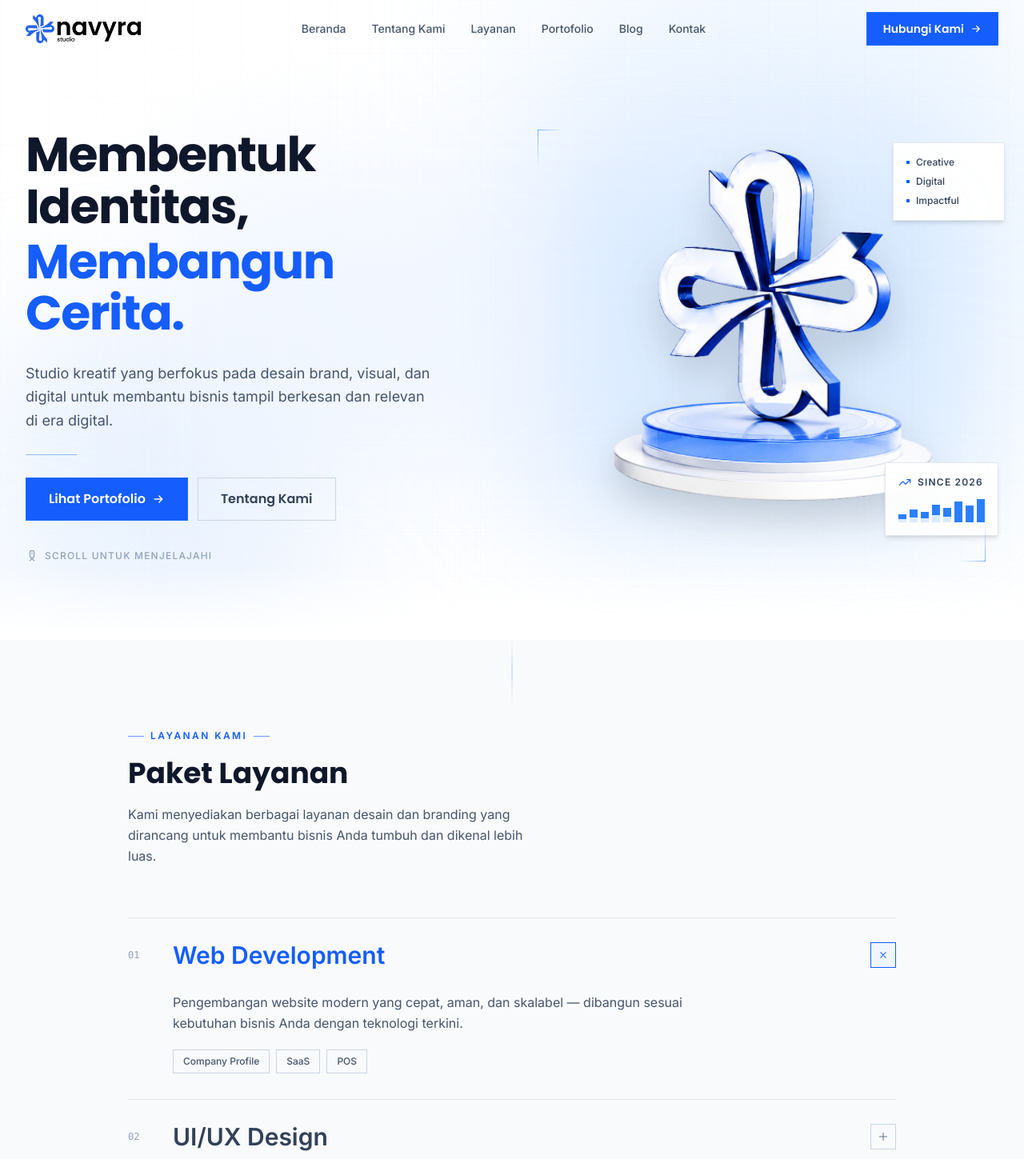
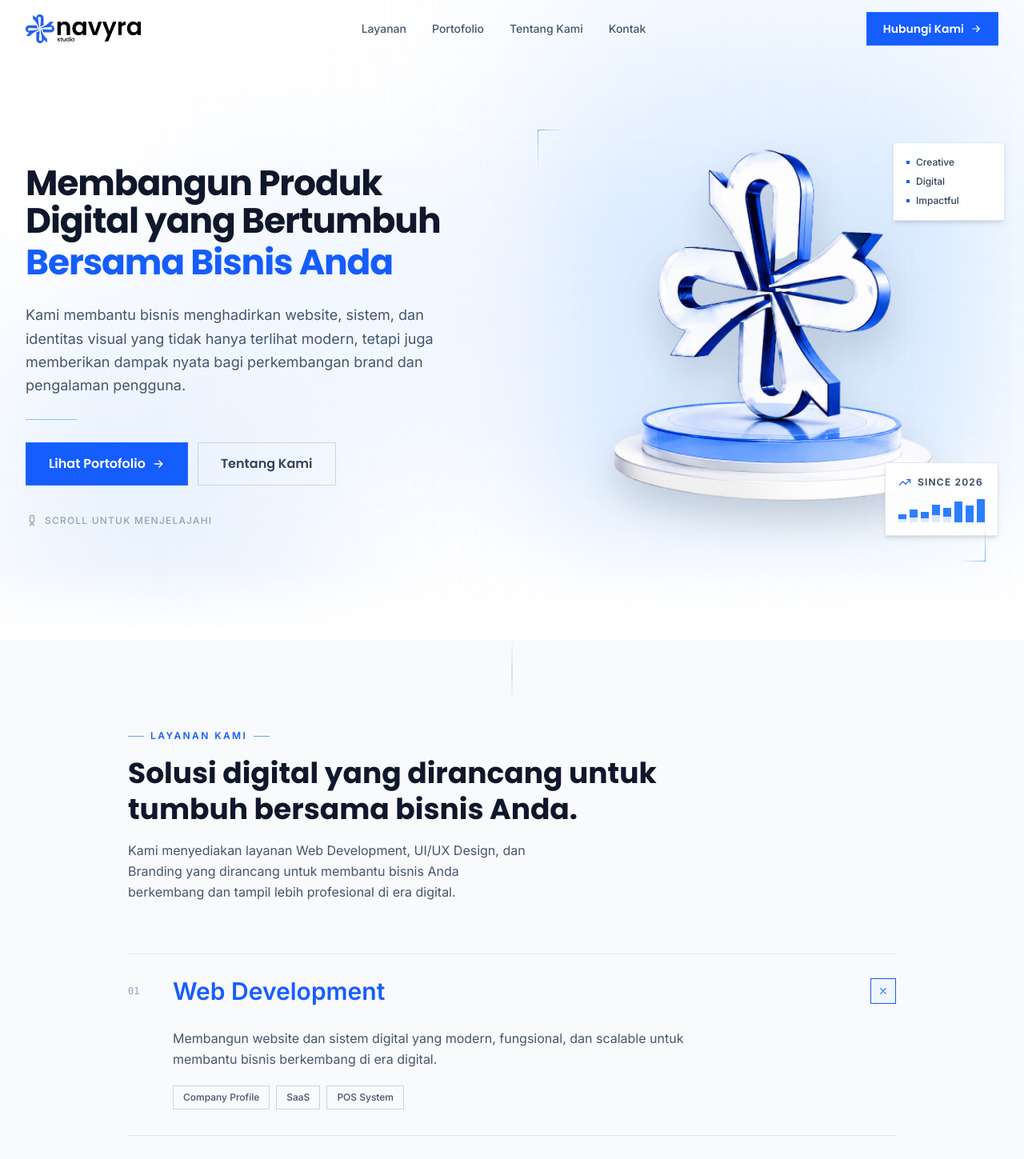
Before and after one commit to navyrastudio/companyprofile, a Next.js app: page / in a window 1280 px wide. Shown: the top 1449 px of the page at 80% size. Built offline with nearby package versions, Linux system fonts and the light colour scheme.

Commit message:
new theme update lagi2

```diff
--- a/components/layout/Footer.tsx
+++ b/components/layout/Footer.tsx
@@ -1,10 +1,13 @@
 import Link from "next/link";
 import Image from "next/image";
+import { FontAwesomeIcon } from "@fortawesome/react-fontawesome";
 import {
-  InstagramIcon,
-  LinkedInIcon,
-  TwitterIcon,
-  BehanceIcon,
+  faInstagram,
+  faLinkedinIn,
+  faXTwitter,
+  faBehance,
+} from "@fortawesome/free-brands-svg-icons";
+import {
   EmailIcon,
   PhoneIcon,
   MapPinIcon,
@@ -23,10 +26,10 @@ const serviceLinks = [
 ];
 
 const socials = [
-  { href: "#", label: "Instagram", Icon: InstagramIcon },
-  { href: "#", label: "LinkedIn", Icon: LinkedInIcon },
-  { href: "#", label: "Twitter / X", Icon: TwitterIcon },
-  { href: "#", label: "Behance", Icon: BehanceIcon },
+  { href: "#", label: "Instagram", icon: faInstagram },
+  { href: "#", label: "LinkedIn", icon: faLinkedinIn },
+  { href: "#", label: "Twitter / X", icon: faXTwitter },
+  { href: "#", label: "Behance", icon: faBehance },
 ];
 
 export default function Footer() {
@@ -59,7 +62,7 @@ export default function Footer() {
 
             {/* Social icons */}
             <div className="flex items-center gap-3">
-              {socials.map(({ href, label, Icon }) => (
+              {socials.map(({ href, label, icon }) => (
                 <Link
                   key={label}
                   href={href}
@@ -68,7 +71,7 @@ export default function Footer() {
                   aria-label={label}
                   className="w-9 h-9 border border-slate-300 flex items-center justify-center text-slate-500 hover:border-blue-600 hover:text-blue-600 hover:bg-blue-50 transition-all duration-200"
                 >
-                  <Icon className="w-4 h-4" />
+                  <FontAwesomeIcon icon={icon} className="w-4 h-4" />
                 </Link>
               ))}
             </div>
--- a/components/layout/Navbar.tsx
+++ b/components/layout/Navbar.tsx
@@ -3,7 +3,7 @@
 import { useState, useEffect } from "react";
 import Link from "next/link";
 import Image from "next/image";
-import { ArrowRight, MenuIcon, CloseIcon, LogoMark } from "@/components/ui/Icons";
+import { ArrowRight, MenuIcon, CloseIcon } from "@/components/ui/Icons";
 import navData from "@/data/navigation.json";
 
 export default function Navbar() {
@@ -119,14 +119,16 @@ export default function Navbar() {
         {/* Content */}
         <div className="relative h-full flex flex-col px-6 pt-20 pb-10">
           {/* Logo */}
-          <div className="flex items-center gap-3 mb-10">
-            <div className="w-8 h-8 bg-blue-600 flex items-center justify-center shrink-0">
-              <LogoMark className="w-4.5 h-4.5 text-white" />
-            </div>
-            <div className="flex flex-col leading-none">
-              <span className="font-heading text-slate-900 font-bold text-base tracking-tight">navyra</span>
-              <span className="font-heading text-slate-400 text-[8px] font-semibold tracking-[0.25em] uppercase">studio</span>
-            </div>
+          <div className="mb-10">
+            <Link href="/" onClick={() => setIsOpen(false)}>
+              <Image
+                src="/navyra-logo.png"
+                alt="Navyra Studio"
+                width={160}
+                height={56}
+                className="h-9 w-auto object-contain"
+              />
+            </Link>
           </div>
 
           {/* Nav links */}
--- a/components/sections/CTASection.tsx
+++ b/components/sections/CTASection.tsx
@@ -8,7 +8,39 @@ export default function CTASection() {
         {/* Section divider */}
         <div className="w-full h-px bg-linear-to-r from-transparent via-slate-300 to-transparent mb-16 lg:mb-20" />
 
-        <AnimateIn from="bottom" className="relative overflow-hidden border border-blue-200 bg-linear-to-br from-blue-600 via-blue-700 to-blue-800">
+        {/* Tagline above CTA */}
+        <AnimateIn from="bottom" className="text-center mb-14 flex flex-col items-center gap-5">
+          {/* Pill label */}
+          <span className="inline-flex items-center gap-2 px-4 py-1.5 border border-blue-200 bg-blue-50 text-blue-600 text-xs font-semibold uppercase tracking-[0.2em]">
+            <span className="w-1.5 h-1.5 bg-blue-500 inline-block" />
+            Navyra Studio
+          </span>
+
+          {/* Main tagline */}
+          <h2 className="text-3xl sm:text-4xl lg:text-5xl font-bold text-slate-900 leading-[1.1] tracking-tight max-w-3xl">
+            Menciptakan{" "}
+            <span className="relative inline-block">
+              <span className="relative z-10 text-blue-600">Produk Digital</span>
+              <span className="absolute -bottom-1 left-0 w-full h-0.75 bg-blue-200" />
+            </span>
+            {" "}yang Berdampak
+            <br className="hidden sm:block" />
+            dan{" "}
+            <span className="relative inline-block">
+              <span className="relative z-10 text-blue-600">Visual</span>
+              <span className="absolute -bottom-1 left-0 w-full h-0.75 bg-blue-200" />
+            </span>
+            {" "}yang Bermakna.
+          </h2>
+          {/* Decorative line */}
+          <div className="flex items-center gap-3 mt-2">
+            <div className="w-12 h-px bg-slate-300" />
+            <div className="w-2 h-2 bg-blue-500 rotate-45" />
+            <div className="w-12 h-px bg-slate-300" />
+          </div>
+        </AnimateIn>
+
+        <AnimateIn from="bottom" delay={150} className="relative overflow-hidden border border-blue-200 bg-linear-to-br from-blue-600 via-blue-700 to-blue-800">
           {/* Background effects */}
           <div className="absolute top-0 right-0 w-64 h-64 bg-white/10 blur-3xl pointer-events-none" />
           <div className="absolute bottom-0 left-0 w-48 h-48 bg-white/5 blur-3xl pointer-events-none" />
--- a/components/sections/HeroSection.tsx
+++ b/components/sections/HeroSection.tsx
@@ -27,15 +27,15 @@ export default function HeroSection() {
       <div className="relative max-w-7xl mx-auto px-4 sm:px-6 lg:px-8 w-full">
         <div className="grid grid-cols-1 lg:grid-cols-2 gap-12 lg:gap-8 items-center py-16 lg:py-24">
           {/* Left: Content */}
-          <div className="flex flex-col gap-7 max-w-xl">
+          <div className="flex flex-col gap-7 max-w-xl order-last lg:order-first">
 
 
             {/* Heading */}
             <div className="animate-hero-h1 space-y-1">
-              <h1 className="text-4xl sm:text-5xl lg:text-[3.75rem] font-bold text-slate-900 leading-[1.08] tracking-tight">
+              <h1 className="text-2xl sm:text-5xl lg:text-[2.75rem] font-bold text-slate-900 leading-[1.08] tracking-tight">
                 {companyData.tagline}
               </h1>
-              <h1 className="text-4xl sm:text-5xl lg:text-[3.75rem] font-bold text-blue-600 leading-[1.08] tracking-tight">
+              <h1 className="text-2xl sm:text-5xl lg:text-[2.75rem] font-bold text-blue-600 leading-[1.08] tracking-tight">
                 {companyData.taglineAccent}
               </h1>
             </div>
@@ -50,10 +50,10 @@ export default function HeroSection() {
 
             {/* CTAs */}
             <div className="animate-hero-cta flex flex-wrap gap-3">
-              <Button href="#portofolio" variant="primary" size="lg" showArrow>
+              <Button href="#portofolio" variant="primary" size="md" showArrow className="sm:px-7 sm:py-3.5 sm:text-base">
                 Lihat Portofolio
               </Button>
-              <Button href="#tentang" variant="outline" size="lg">
+              <Button href="#tentang" variant="outline" size="md" className="sm:px-7 sm:py-3.5 sm:text-base">
                 Tentang Kami
               </Button>
             </div>
@@ -68,7 +68,7 @@ export default function HeroSection() {
           </div>
 
           {/* Right: Hero 3D image */}
-          <div className="animate-hero-image relative flex items-center justify-center h-95 sm:h-115 lg:h-135" style={{ perspective: '800px' }}>
+          <div className="animate-hero-image relative flex items-center justify-center h-72 sm:h-95 lg:h-135 order-first lg:order-last" style={{ perspective: '800px' }}>
             {/* Glow behind image */}
             <div className="absolute inset-12 bg-blue-200/40 blur-3xl pointer-events-none" />
 
--- a/components/sections/ServicesSection.tsx
+++ b/components/sections/ServicesSection.tsx
@@ -20,11 +20,11 @@ export default function ServicesSection() {
         <AnimateIn className="flex flex-col items-start gap-4 mb-16">
           <SectionLabel>Layanan Kami</SectionLabel>
           <h2 className="text-3xl sm:text-4xl font-bold text-slate-900 leading-tight">
-            Paket Layanan
+            Solusi digital yang dirancang untuk<br className="hidden sm:block" /> tumbuh bersama bisnis Anda.
           </h2>
           <p className="text-slate-600 leading-relaxed max-w-lg text-sm sm:text-base">
-            Kami menyediakan berbagai layanan desain dan branding yang dirancang
-            untuk membantu bisnis Anda tumbuh dan dikenal lebih luas.
+            Kami menyediakan layanan Web Development, UI/UX Design, dan Branding yang dirancang
+            untuk membantu bisnis Anda berkembang dan tampil lebih profesional di era digital.
           </p>
         </AnimateIn>
 
--- a/data/company.json
+++ b/data/company.json
@@ -1,13 +1,13 @@
 {
   "name": "Navyra Studio",
-  "tagline": "Membentuk Identitas,",
-  "taglineAccent": "Membangun Cerita.",
-  "description": "Studio kreatif yang berfokus pada desain brand, visual, dan digital untuk membantu bisnis tampil berkesan dan relevan di era digital.",
+  "tagline": "Membangun Produk Digital yang Bertumbuh",
+  "taglineAccent": "Bersama Bisnis Anda",
+  "description": "Kami membantu bisnis menghadirkan website, sistem, dan identitas visual yang tidak hanya terlihat modern, tetapi juga memberikan dampak nyata bagi perkembangan brand dan pengalaman pengguna.",
   "since": "2026",
   "highlights": ["Creative", "Digital", "Impactful"],
   "about": {
     "heading": "Kreativitas. Strategi. Hasil.",
-    "description": "Navyra Studio berdiri dengan satu tujuan: membantu brand berkembang melalui desain yang berdampak dan relevan."
+    "description": "Navyra Studio hadir untuk membantu mewujudkannya melalui teknologi dan desain yang dirancang secara thoughtful — mulai dari website, sistem, hingga identitas visual yang mampu membangun pengalaman digital yang modern dan bermakna."
   },
   "email": "navyrastudio@gmail.com",
   "phone": "+62 812 3456 7890",
--- a/data/navigation.json
+++ b/data/navigation.json
@@ -1,10 +1,8 @@
 {
   "links": [
-    { "label": "Beranda", "href": "#beranda" },
-    { "label": "Tentang Kami", "href": "#tentang" },
     { "label": "Layanan", "href": "#layanan" },
     { "label": "Portofolio", "href": "#portofolio" },
-    { "label": "Blog", "href": "#blog" },
+    { "label": "Tentang Kami", "href": "#tentang" },
     { "label": "Kontak", "href": "#kontak" }
   ],
   "cta": {
--- a/data/services.json
+++ b/data/services.json
@@ -2,19 +2,19 @@
   {
     "id": 1,
     "title": "Web Development",
-    "description": "Pengembangan website modern yang cepat, aman, dan skalabel — dibangun sesuai kebutuhan bisnis Anda dengan teknologi terkini.",
-    "items": ["Company Profile", "SaaS", "POS"]
+    "description": "Membangun website dan sistem digital yang modern, fungsional, dan scalable untuk membantu bisnis berkembang di era digital.",
+    "items": ["Company Profile", "SaaS", "POS System"]
   },
   {
     "id": 2,
     "title": "UI/UX Design",
-    "description": "Kami merancang antarmuka yang intuitif dan berpusat pada pengguna — memastikan pengalaman digital yang tidak hanya terlihat baik, tetapi juga terasa menyenangkan untuk digunakan.",
-    "items": ["Mobile App", "Web Design", "Prototype", "Design System"]
+    "description": "Merancang pengalaman digital yang intuitif, modern, dan nyaman digunakan untuk menghadirkan interaksi yang lebih bermakna.",
+    "items": ["Mobile App Design", "Web Design", "Prototype", "Design System"]
   },
   {
     "id": 3,
     "title": "Branding",
-    "description": "Membangun identitas brand yang kuat, konsisten, dan berkesan — dari logo hingga panduan visual yang memperkuat kepercayaan dan daya tarik bisnis Anda.",
-    "items": ["Logo Design", "Brand Identity", "Social Media Design", "Mockup"]
+    "description": "Menciptakan identitas visual yang kuat, konsisten, dan relevan agar brand tampil lebih profesional dan mudah diingat.",
+    "items": ["Logo Design", "Brand Identity", "Social Media Design", "Mockup Design"]
   }
 ]
--- a/package.json
+++ b/package.json
@@ -9,6 +9,9 @@
     "lint": "eslint"
   },
   "dependencies": {
+    "@fortawesome/fontawesome-svg-core": "^7.2.0",
+    "@fortawesome/free-brands-svg-icons": "^7.2.0",
+    "@fortawesome/react-fontawesome": "^3.3.1",
     "next": "16.2.6",
     "postcss": "^8.5.14",
     "react": "19.2.4",
```
Also changed, not shown: components/sections/AboutSection.tsx (+7 -11 lines), public/inilogo.png (added), 1 other file (tests, documents, lock files or other folders).
